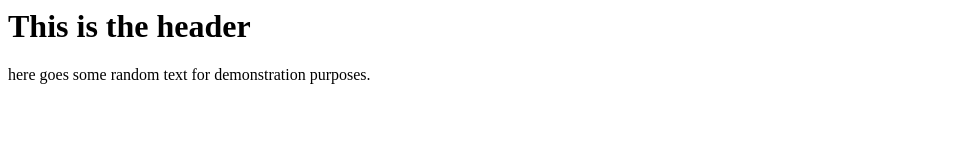
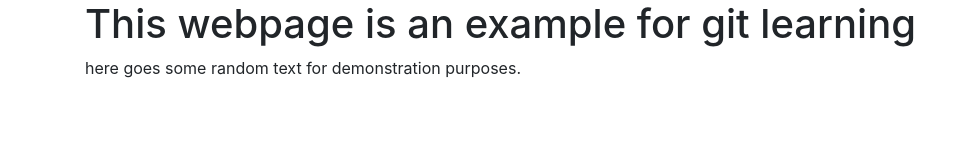
Before and after one commit to scoine/scoine.github.io, a plain HTML site: page index.html in a window 1280 px wide. Shown: the whole page, without its empty margins (0-969 px from the left). Drawn offline with nearby package versions, Linux system fonts and the light colour scheme.

Commit message:
Made changes to incorporate bootstrap within the page

```diff
--- a/index.html
+++ b/index.html
@@ -1,6 +1,18 @@
 <html>
+	<head>
+		<link rel="stylesheet" href="https://stackpath.bootstrapcdn.com/bootstrap/4.1.1/css/bootstrap.min.css" integrity="sha384-WskhaSGFgHYWDcbwN70/dfYBj47jz9qbsMId/iRN3ewGhXQFZCSftd1LZCfmhktB" crossorigin="anonymous">
+
+	</head>
+
 	<body>
-		<h1>This is the header</h1>
-		<p>here goes some random text for demonstration purposes.</p>
+		<div class="container">
+			<h1>This webpage is an example for git learning</h1>
+			<p>here goes some random text for demonstration purposes.</p>
+		</div>
+
+		<script src="https://ajax.googleapis.com/ajax/libs/jquery/3.3.1/jquery.min.js"></script>
+		<script src="https://stackpath.bootstrapcdn.com/bootstrap/4.1.1/js/bootstrap.min.js" integrity="sha384-smHYKdLADwkXOn1EmN1qk/HfnUcbVRZyYmZ4qpPea6sjB/pTJ0euyQp0Mk8ck+5T" crossorigin="anonymous"></script>
+
+
 	</body>
 </html>
```
Also changed, not shown: style.css (added).
